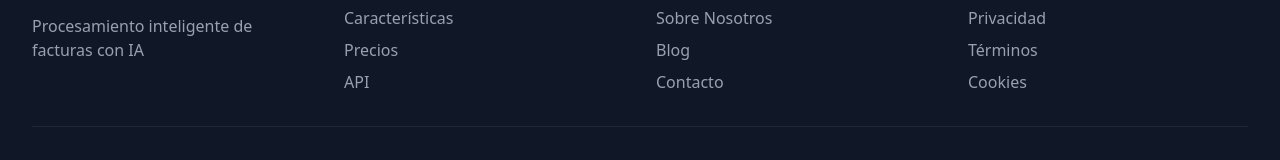
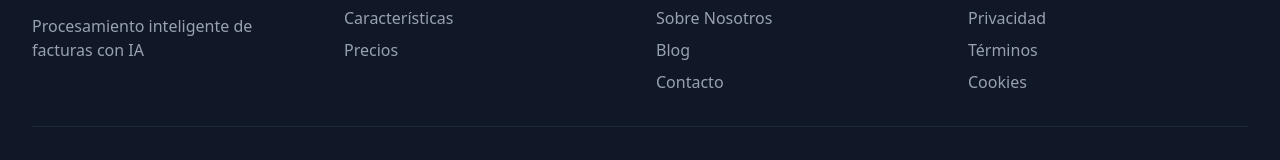
Before and after one commit to Brandon-Gonsales/bill.ai_frontend, a SvelteKit app: page / in a window 1280 px wide. Shown: the part 3444-3604 px from the top of the page. Built offline with nearby package versions, Linux system fonts and the light colour scheme.

Commit message:
update section about v2 develop

```diff
--- a/src/routes/+page.svelte
+++ b/src/routes/+page.svelte
@@ -349,7 +349,6 @@
 					<ul class="space-y-2 text-gray-400">
 						<li><a href="#features" class="hover:text-white">Características</a></li>
 						<li><a href="#pricing" class="hover:text-white">Precios</a></li>
-						<li><a href="#" class="hover:text-white">API</a></li>
 					</ul>
 				</div>
 				<div>
```
